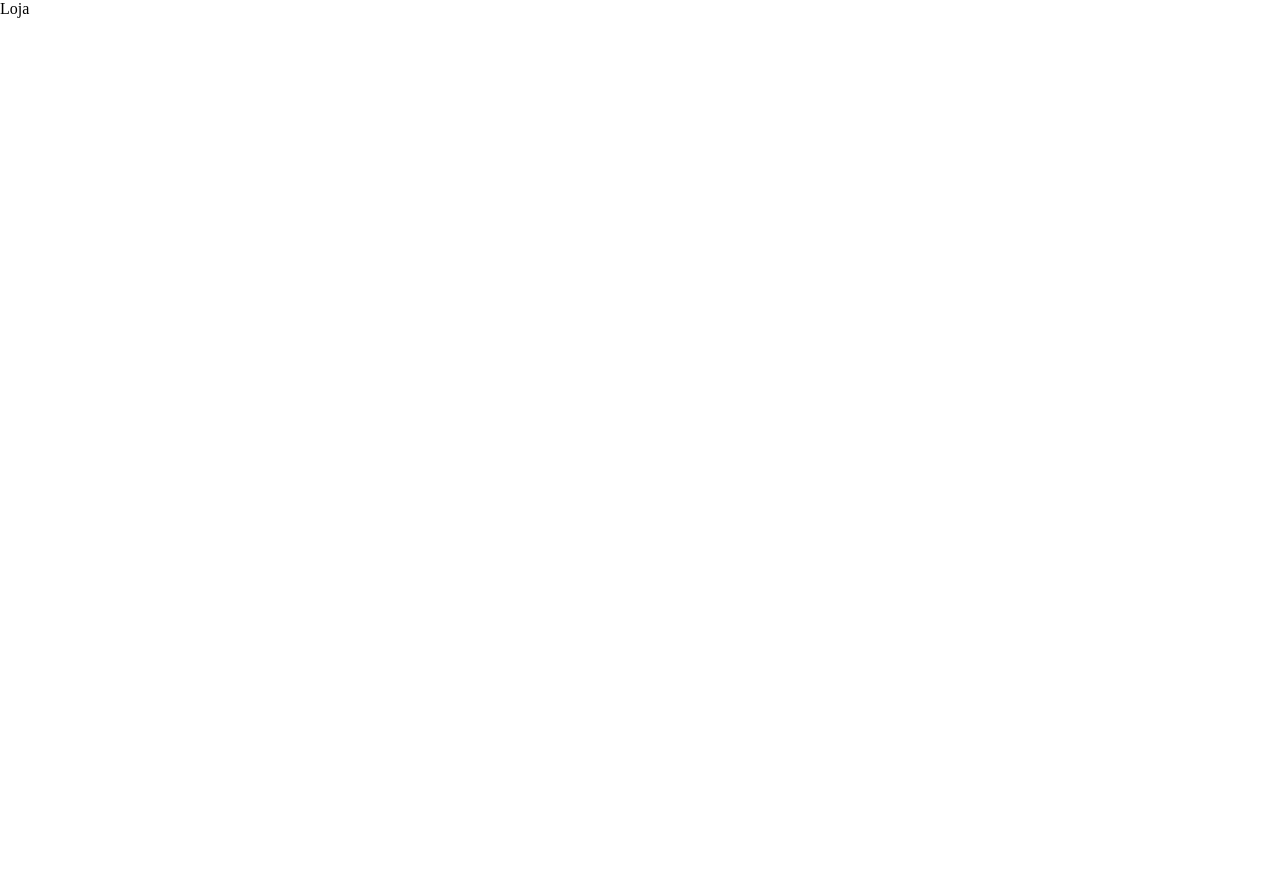
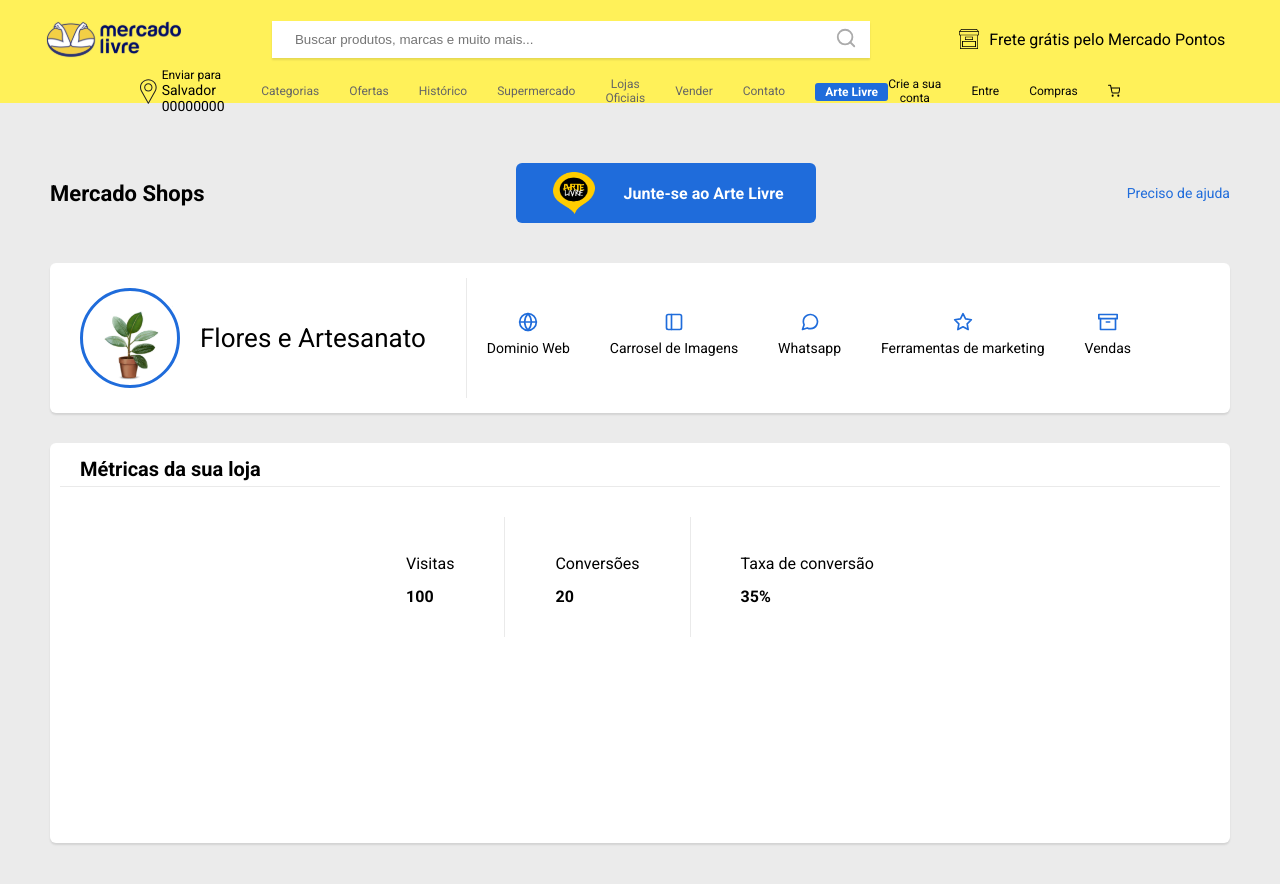
Before and after one commit to brunandrade/MegaHack-ArteLivre, a React (Create React App) app: page /loja in a window 1280 px wide. Shown: the top 884 px of the page. Before the commit the page ends 800 px from the top, so only its background shows below. Built offline with nearby package versions, Linux system fonts and the light colour scheme; the HTML template or start-up script is replaced by a standard one.

Commit message:
Tela de perfil da loja para cadastro no arte livre

```diff
--- a/src/pages/Profile/index.js
+++ b/src/pages/Profile/index.js
@@ -1,12 +1,99 @@
 import React from 'react';
-
+import logo from '../../assets/artelivre.png';
+import user from '../../assets/userImage.svg';
+import HeaderComponent from '../Components/HeaderComponent'
+import { FiGlobe, FiSidebar, FiMessageCircle, FiStar, FiArchive} from 'react-icons/fi';
+import {Container,Content,ContentHeader ,Title, HelpButton, ShopContainer, SalesContainer, ArteLivreButton, ArteLogo,
+  ShopProfile, ShopIcon, ShopName, Bar, ShopInfo, ShopImage, Info, InfoText, SalesHeader, SalesTitle, SalesBar, SalesInfo, SaleData, Quantity, SalesDataBar, DataTitle} from'./styles';
 function Profile() {
   return (
-    <div className="App">
-        <p>
-         Loja
-        </p>
-    </div>
+    <Container>
+      <HeaderComponent />
+
+      <Content>
+        <ContentHeader>
+          <Title>Mercado Shops</Title>
+
+          <ArteLivreButton>
+            <ArteLogo src={logo}/>
+            Junte-se ao Arte Livre
+            </ArteLivreButton>
+          <HelpButton>Preciso de ajuda</HelpButton>
+        </ContentHeader>
+
+
+        <ShopContainer>
+            <ShopProfile>
+              <ShopIcon>
+                <ShopImage src={user}/>
+              </ShopIcon>
+              <ShopName>Flores e Artesanato</ShopName>
+            </ShopProfile>
+
+            <Bar />
+
+            <ShopInfo>
+              <Info>
+                <FiGlobe size={20} color="#1F6CDB"/>
+                <InfoText>Dominio Web</InfoText>
+              </Info>
+
+              <Info>
+                <FiSidebar size={20} color="#1F6CDB"/>
+                <InfoText>Carrosel de Imagens</InfoText>
+              </Info>
+
+              <Info>
+                <FiMessageCircle size={20} color="#1F6CDB"/>
+                <InfoText>Whatsapp</InfoText>
+              </Info>
+
+              <Info>
+                <FiStar size={20} color="#1F6CDB"/>
+                <InfoText>Ferramentas de marketing</InfoText>
+              </Info>
+
+              <Info>
+                <FiArchive size={20} color="#1F6CDB"/>
+                <InfoText>Vendas</InfoText>
+              </Info>
+            </ShopInfo>
+
+        </ShopContainer>
+
+
+        <SalesContainer>
+          <SalesHeader>
+            <SalesTitle>Métricas da sua loja</SalesTitle>
+            <SalesBar/>
+          </SalesHeader>
+
+          <SalesInfo>
+            <SaleData>
+              <DataTitle>Visitas</DataTitle>
+              <Quantity>100</Quantity>
+            </SaleData>
+            <SalesDataBar/>
+
+            <SaleData>
+              <DataTitle>Conversões</DataTitle>
+              <Quantity>20</Quantity>
+            </SaleData>
+            <SalesDataBar/>
+
+            <SaleData>
+              <DataTitle>Taxa de conversão</DataTitle>
+              <Quantity>35%</Quantity>
+            </SaleData>
+
+          </SalesInfo>
+
+
+
+        </SalesContainer>
+      </Content>
+    </Container>
+
   );
 }
 
--- a/src/pages/Profile/styles.js
+++ b/src/pages/Profile/styles.js
@@ -0,0 +1,223 @@
+import styled from 'styled-components';
+
+export const Container = styled.div`
+    display: flex;
+    flex-direction: column;
+    align-items:center;
+    height:100%;
+    background: #EBEBEB;
+
+`;
+
+export const Content = styled.div`
+    display: flex;
+    flex-direction: column;
+    height:100%;
+    background: #EBEBEB;
+    margin-top:60px;
+
+`;
+
+export const ContentHeader = styled.div`
+    display: flex;
+    flex-direction: row;
+    align-items:center;
+    justify-content:space-between;
+    margin-bottom:40px;
+
+`;
+
+export const Title = styled.p`
+    font-family: Roboto;
+    font-weight:bold;
+    font-size:22px;
+`;
+
+export const HelpButton = styled.button`
+    background: transparent;
+    border:0;
+    color: #1F6CDB;
+    font-family: Roboto;
+    font-size:14px;
+
+    &:hover {
+        opacity:0.6;
+    }
+
+`;
+export const ArteLogo = styled.img`
+    height:52px;
+    width:52px;
+    padding:5px;
+
+`;
+
+export const ArteLivreButton = styled.button`
+    display: flex;
+    align-items: center;
+    justify-content: space-around;
+    background: #1F6CDB;
+    height: 60px;
+    width:300px;
+    border-radius: 6px;
+    border:0;
+    color: #FFF;
+    font-family: Roboto;
+    font-weight: bold;
+    font-size:16px;
+    padding:20px;
+
+    &:hover {
+        opacity:0.6;
+    }
+
+`;
+
+
+
+export const ShopContainer = styled.div`
+    display: flex;
+    flex-direction: row;
+    align-items: center;
+    padding:10px;
+    width: 1180px;
+    height: 150px;
+    background: #FFFFFF;
+    box-shadow: 0px 2px 2px rgba(0, 0, 0, 0.1);
+    border-radius: 6px;
+    margin-bottom: 30px;
+`;
+
+
+
+export const ShopProfile = styled.div`
+    display: flex;
+    flex-direction: row;
+    align-items: center;
+    padding: 0 20px;
+`;
+
+export const ShopIcon = styled.div`
+    height:100px;
+    width:100px;
+    border-radius:100px;
+    border:3px solid;
+    border-color: #1F6CDB;
+`;
+
+export const ShopImage = styled.img`
+    height:100px;
+    width:100px;
+    padding:10px;
+`;
+
+export const ShopName = styled.p`
+    font-family: Roboto;
+    font-style: normal;
+    font-weight: normal;
+    font-size: 26px;
+    line-height: 33px;
+    padding:0 20px;
+`;
+
+export const Bar = styled.div`
+    background: #EAEAEA;
+    height:120px;
+    width:1px;
+`;
+
+
+export const ShopInfo = styled.div`
+    display: flex;
+    flex-direction: row;
+    align-items: center;
+`;
+
+export const Info = styled.div`
+    display: flex;
+    flex-direction: column;
+    align-items: center;
+`;
+
+export const InfoText = styled.div`
+    font-family: Roboto;
+    font-style: normal;
+    font-weight: normal;
+    font-size: 14px;
+    line-height: 33px;
+    padding:0 20px;
+`;
+
+export const SalesContainer = styled.div`
+    display: flex;
+    flex-direction: column;
+    align-items: center;
+    padding:10px;
+    width: 1180px;
+    height: 400px;
+    background: #FFFFFF;
+    box-shadow: 0px 2px 2px rgba(0, 0, 0, 0.1);
+    border-radius: 6px;
+    margin-bottom: 159px;
+`;
+export const SalesHeader = styled.div`
+    display: flex;
+    flex-direction: column;
+`;
+
+export const SalesTitle = styled.p`
+    font-family: Roboto;
+    font-style: normal;
+    font-weight: bold;
+    font-size: 20px;
+    line-height: 33px;
+    padding:0 20px;
+
+`;
+
+export const SalesBar = styled.div`
+    background: #EAEAEA;
+    height:1px;
+    width: 1160px;
+    margin-bottom:10px;
+`;
+
+export const SalesInfo = styled.div`
+    display: flex;
+    justify-content:start;
+    padding:20px;
+    flex-direction: row;
+`;
+
+export const SaleData = styled.div`
+    display: flex;
+    flex-direction: column;
+    justify-content:start;
+    padding: 30px;
+
+`;
+
+export const DataTitle = styled.p`
+    font-family: Roboto;
+    font-style: normal;
+    font-weight: normal;
+    font-size: 16px;
+    line-height: 33px;
+    padding:0 20px;
+`;
+
+export const Quantity = styled.p`
+   font-family: Roboto;
+    font-style: normal;
+    font-weight: bold;
+    font-size: 16px;
+    line-height: 33px;
+    padding:0 20px;
+`;
+
+export const SalesDataBar = styled.div`
+    background: #EAEAEA;
+    height:120px;
+    width:1px;
+
+`;
```
